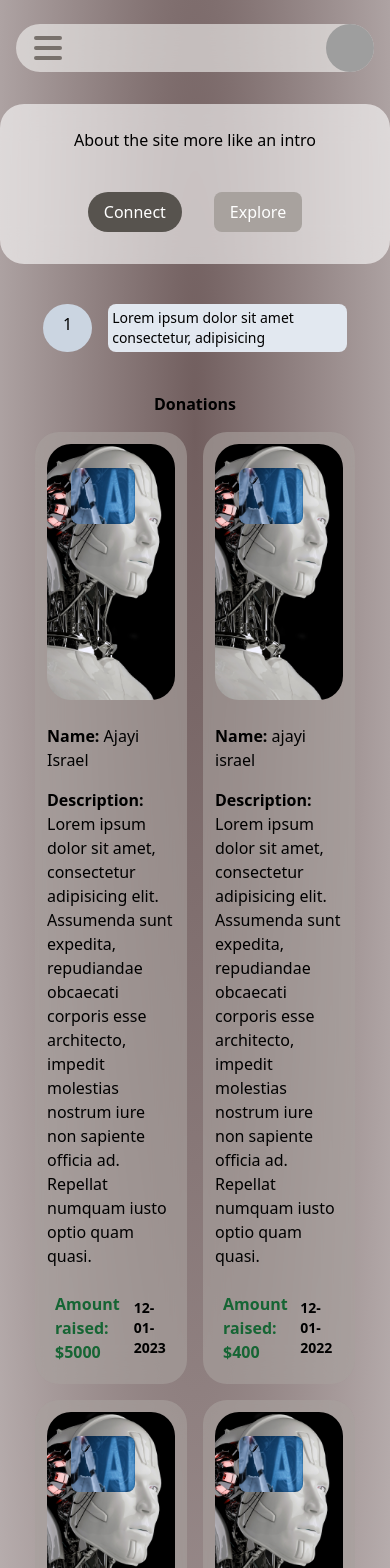
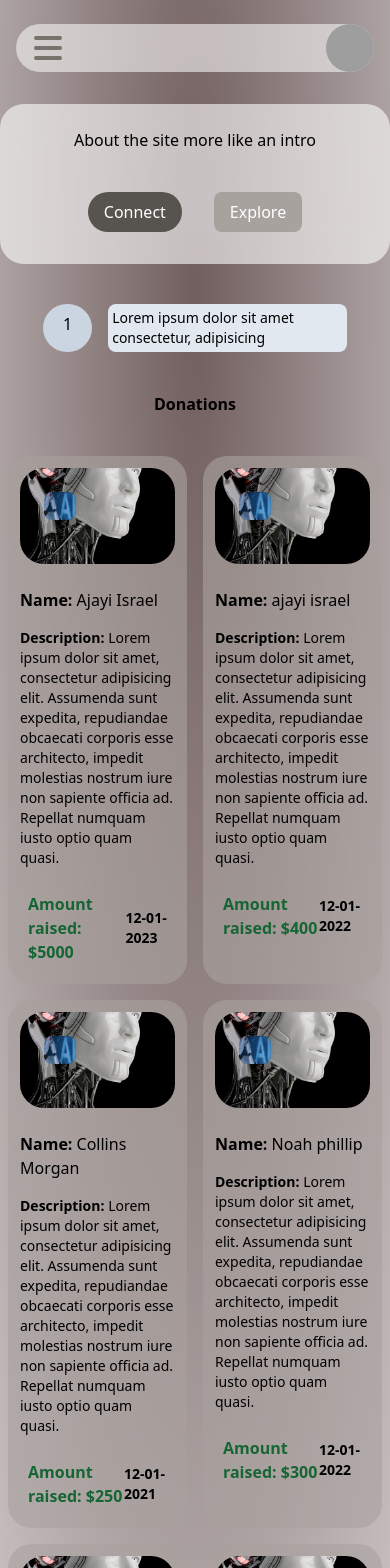
Before and after one commit to isreallee82/fundit, a React (Create React App) app: page /contact in a window 390 px wide. Shown: the top 1568 px of the page. Built offline with nearby package versions, Linux system fonts and the light colour scheme; grey boxes are pictures that could not be loaded.

Commit message:
correction in ui

```diff
--- a/src/components/Donation.tsx
+++ b/src/components/Donation.tsx
@@ -18,18 +18,18 @@ const Donate = (props: propsType) => {
       <div className='lg:text-3xl md:text-lg sm:text-lg font-bold text-center'>
         <h1 className=''>Donations</h1>
       </div>
-      <div className='container mx-auto xs:mx-0  lg:px-28 md:px-16 sm:px-16 xs:px-0 lg:my-28 md:my-28 sm:my-16 grid rounded-3xl lg:grid-cols-3 md:grid-cols-2 md:gap-8 xs:gap-4 md:justify-items-center xs:grid-cols-2 m-4 '>
+      <div className='md:container md:mx-auto xs:mx-2  lg:px-28 md:px-16 sm:px-16 xs:px-0 lg:my-28 md:my-28 sm:my-16 grid rounded-3xl lg:grid-cols-3 md:grid-cols-2 md:gap-8 xs:gap-4 md:justify-items-center xs:grid-cols-2 m-8 p-2'>
         {new_data.map((data) => {
           return (
             <div className='w-full flex p-3  bg-stone-400 bg-opacity-60 backdrop-filter backdrop-blur-lg gap-2 flex-col  rounded-3xl'>
               <div className='relative shrink-0'>
                 <img
-                  className='w-full h-64 object-cover rounded-3xl'
+                  className='w-full md:h-64 xs:h-24 object-cover rounded-3xl'
                   src={require('../images/heropics.png')}
                   alt='donate'
                 />
                 <img
-                  className='absolute rounded-lg object-cover top-6 left-6 w-16 h-14'
+                  className='absolute rounded-lg object-cover top-6 left-6 md:w-16 xs:w-8 md:h-14 xs:h-7'
                   src={require('../images/538.png')}
                   alt='chain'
                 />
@@ -38,7 +38,7 @@ const Donate = (props: propsType) => {
                 <h5 className='bold'>
                   <strong>Name: </strong> {data.name}
                 </h5>
-                <h5 className='bold'>
+                <h5 className='bold md:text-base xs:text-sm'>
                   <strong>Description: </strong> {data.description}
                 </h5>
                 <div className='flex justify-between items-center p-2'>
```
